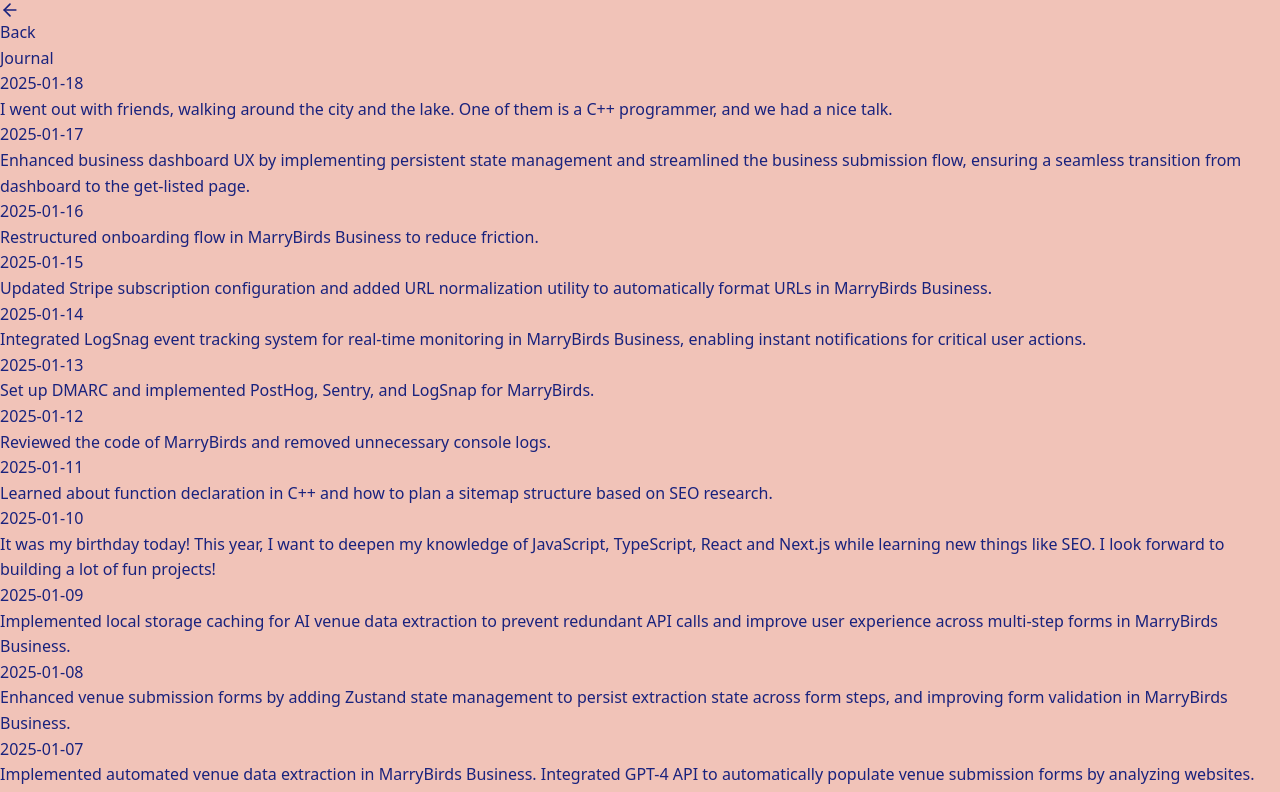
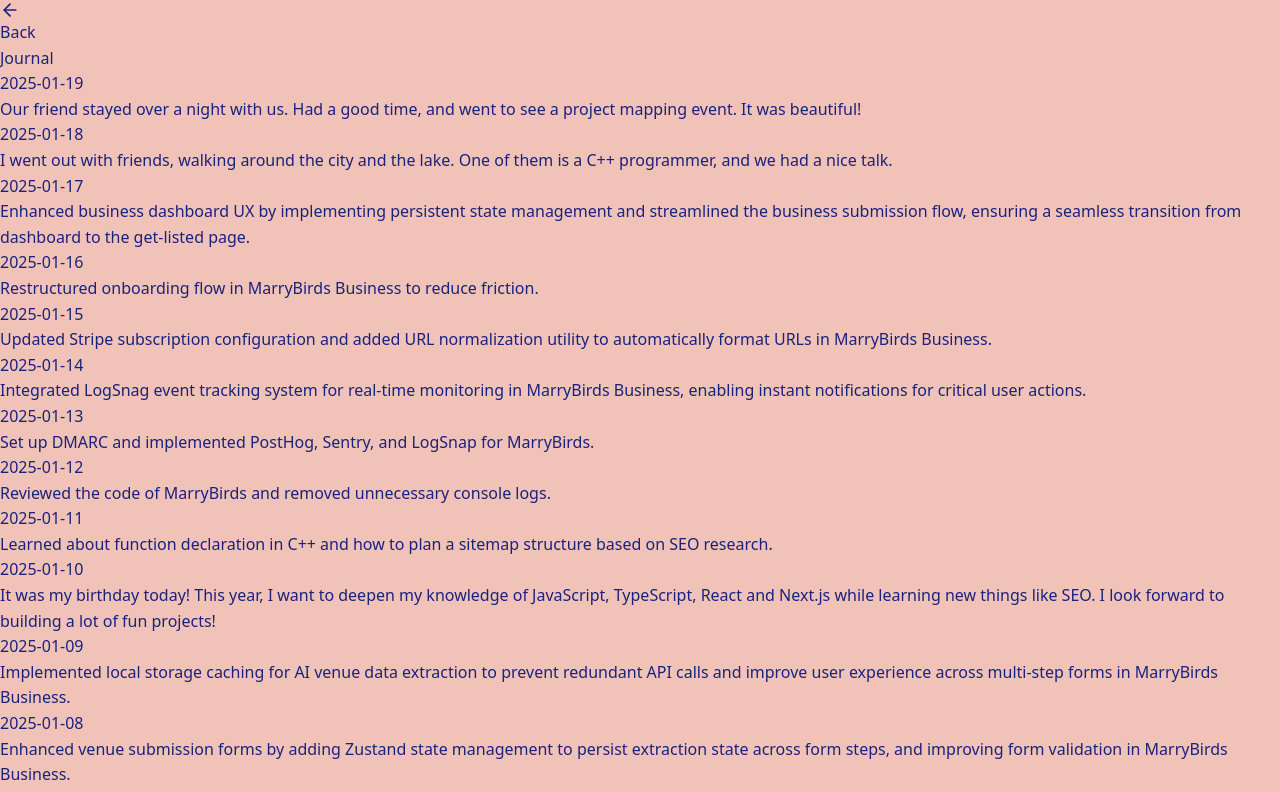
Before and after one commit to minamicode/minamicode.com, a Next.js app: page /journal in a window 1280 px wide. Shown: the top 792 px of the page. Built offline with nearby package versions, Linux system fonts and the light colour scheme.

Commit message:
Update JournalEntries.tsx

```diff
--- a/src/app/_components/JournalEntries.tsx
+++ b/src/app/_components/JournalEntries.tsx
@@ -6,6 +6,10 @@
 };
 
 const entries: JournalEntry[] = [
+  {
+    date: "2025-01-19",
+    text: "Our friend stayed over a night with us. Had a good time, and went to see a project mapping event. It was beautiful!",
+  },
   {
     date: "2025-01-18",
     text: "I went out with friends, walking around the city and the lake. One of them is a C++ programmer, and we had a nice talk.",
```
